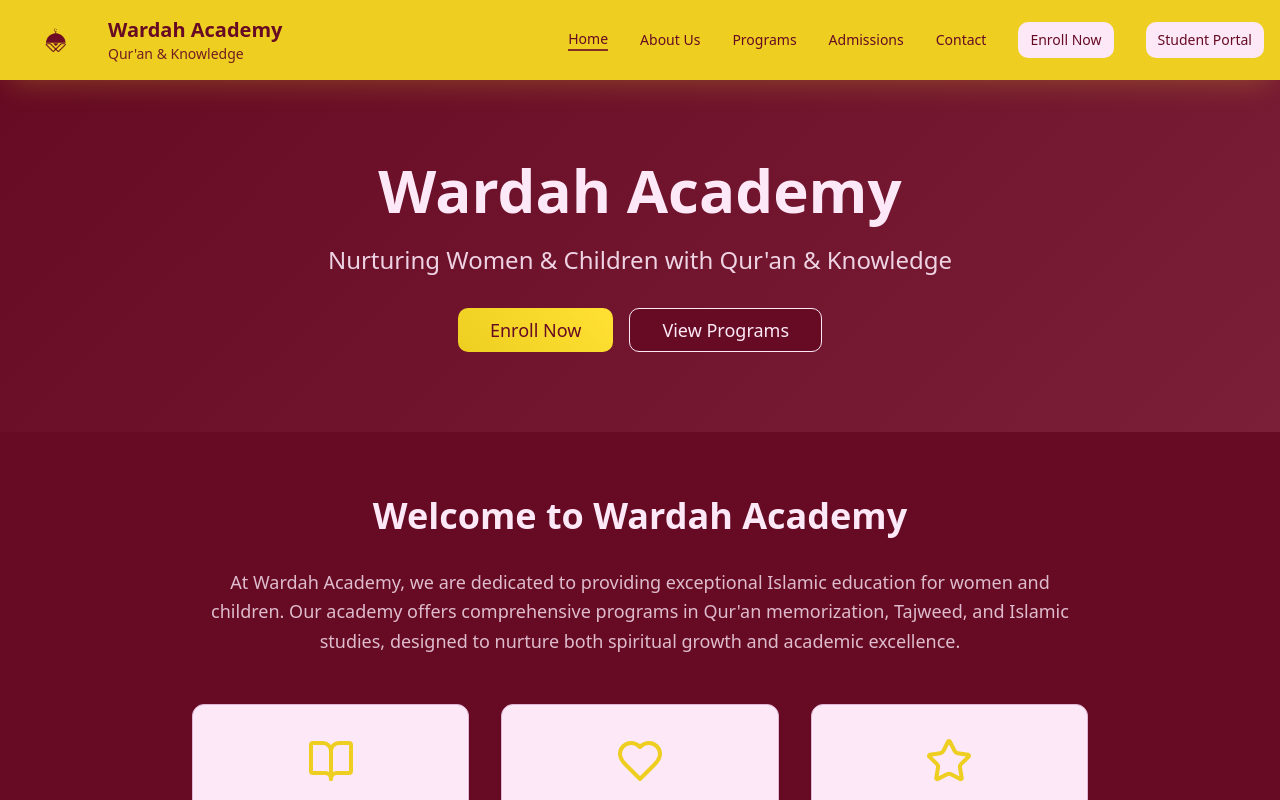
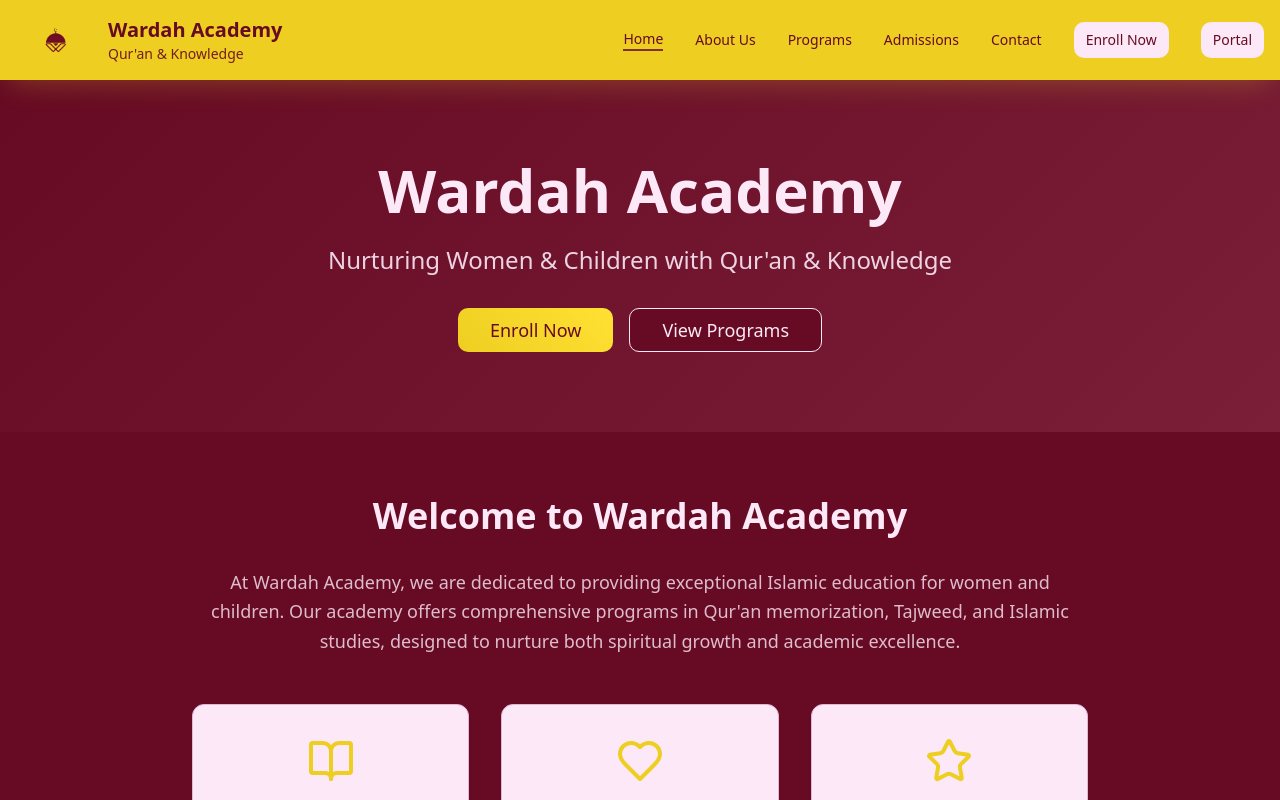
Before and after one commit to Asma136/Wardah-academy, a React (Vite) app: page / in a window 1280 px wide. Shown: the top 800 px of the page. Built offline with nearby package versions, Linux system fonts and the light colour scheme; the HTML template or start-up script is replaced by a standard one.

Commit message:
update navigation page

```diff
--- a/src/components/Navigation.tsx
+++ b/src/components/Navigation.tsx
@@ -52,7 +52,7 @@ const Navigation = () => {
             </Button>
 
             <Button asChild variant="secondary" size="sm" className="ml-4">
-              <Link to="https://portal.wardahacademy.com/">Student Portal</Link>
+              <Link to="https://portal.wardahacademy.com/">Portal</Link>
             </Button>
           </div>
 
```
